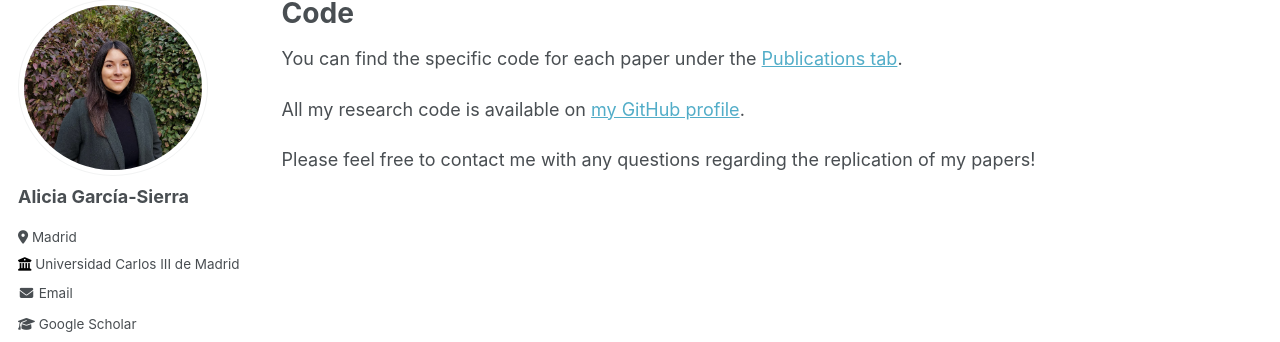
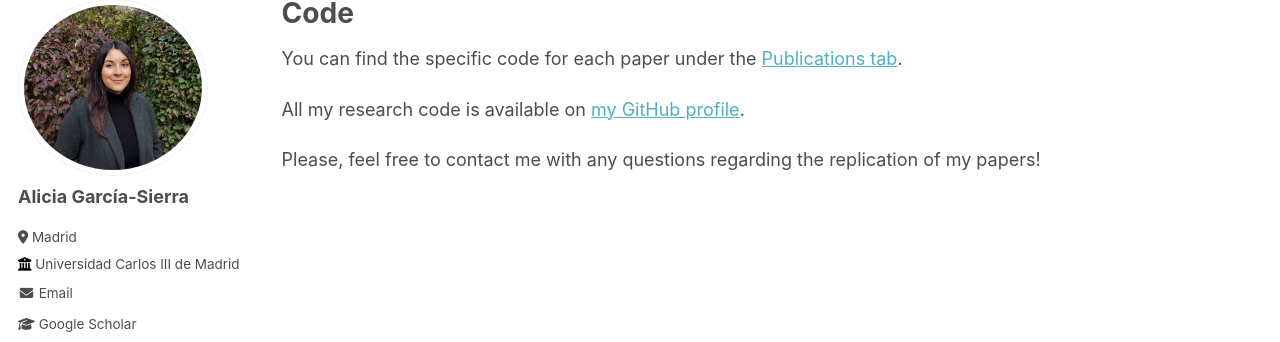
Before and after one commit to aliciagarciasierra/aliciagarciasierra.github.io, a Jekyll site: the page built from _pages/code.md, in a window 1280 px wide. Shown: the part 119-461 px from the top of the page. Built offline with Jekyll 4.4.1, drawn with Linux system fonts in a browser that asks for light colours; some web fonts are replaced.

```diff
--- a/_pages/code.md
+++ b/_pages/code.md
@@ -10,4 +10,4 @@ You can find the specific code for each paper under the [Publications tab](https
 
 All my research code is available on [my GitHub profile](https://github.com/aliciagarciasierra).
 
-Please feel free to contact me with any questions regarding the replication of my papers!
+Please, feel free to contact me with any questions regarding the replication of my papers!
```
